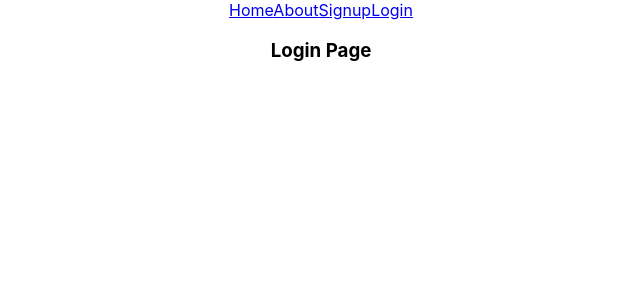
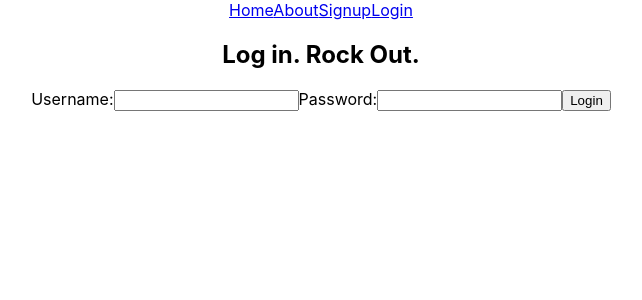
Before and after one commit to hayden707/Reviewr, a React (Create React App) app in the folder client/: page /login in a window 1280 px wide. Shown: the top 300 px of the page, without its empty margins (319-961 px from the left). Built offline with nearby package versions, Linux system fonts and the light colour scheme.

Commit message:
created login and search page skeletons

```diff
--- a/client/src/pages/Login.js
+++ b/client/src/pages/Login.js
@@ -3,7 +3,24 @@
 export default function Login() {
   return (
     <div>
-      <h3>Login Page</h3>
+      <h2>Log in. Rock Out.</h2>
+      <form className="LoginForm">
+        <label>Username:</label>
+        <input
+          className="UsernameLogin"
+          type="text"
+          name="Username"
+          required
+        ></input>
+        <label>Password:</label>
+        <input
+          className="PasswordLogin"
+          type="text"
+          name="Password"
+          required
+        ></input>
+        <button className="LoginButton">Login</button>
+      </form>
     </div>
   )
 }
--- a/client/src/pages/Search.js
+++ b/client/src/pages/Search.js
@@ -3,7 +3,11 @@
 export default function Search() {
   return (
     <div>
-      <h3>Search Page</h3>
+      <h3>Search for an album</h3>
+      <form className="SearchForm">
+        <input className="SearchInput" type="text" name="Search" required />
+        <button className="SearchButton">Search</button>
+      </form>
     </div>
   )
 }
--- a/client/src/pages/Signup.js
+++ b/client/src/pages/Signup.js
@@ -6,14 +6,30 @@
       <h2>Let's get started.</h2>
       <form className="SignupForm">
         <label>Email:</label>
-        <input className="EmailSignup" name="Email" required></input>
+        <input
+          className="EmailSignup"
+          type="text"
+          name="Email"
+          required
+        ></input>
         <label>Username:</label>
-        <input className="UsernameSignup" name="Username" required></input>
+        <input
+          className="UsernameSignup"
+          type="text"
+          name="Username"
+          required
+        ></input>
         <label>Password:</label>
-        <input className="PasswordSignup" name="Password" required></input>
+        <input
+          className="PasswordSignup"
+          type="text"
+          name="Password"
+          required
+        ></input>
         <label>Confirm Password:</label>
         <input
           className="ConfirmPasswordSignup"
+          type="text"
           name="ConfirmPassword"
           required
         ></input>
```
